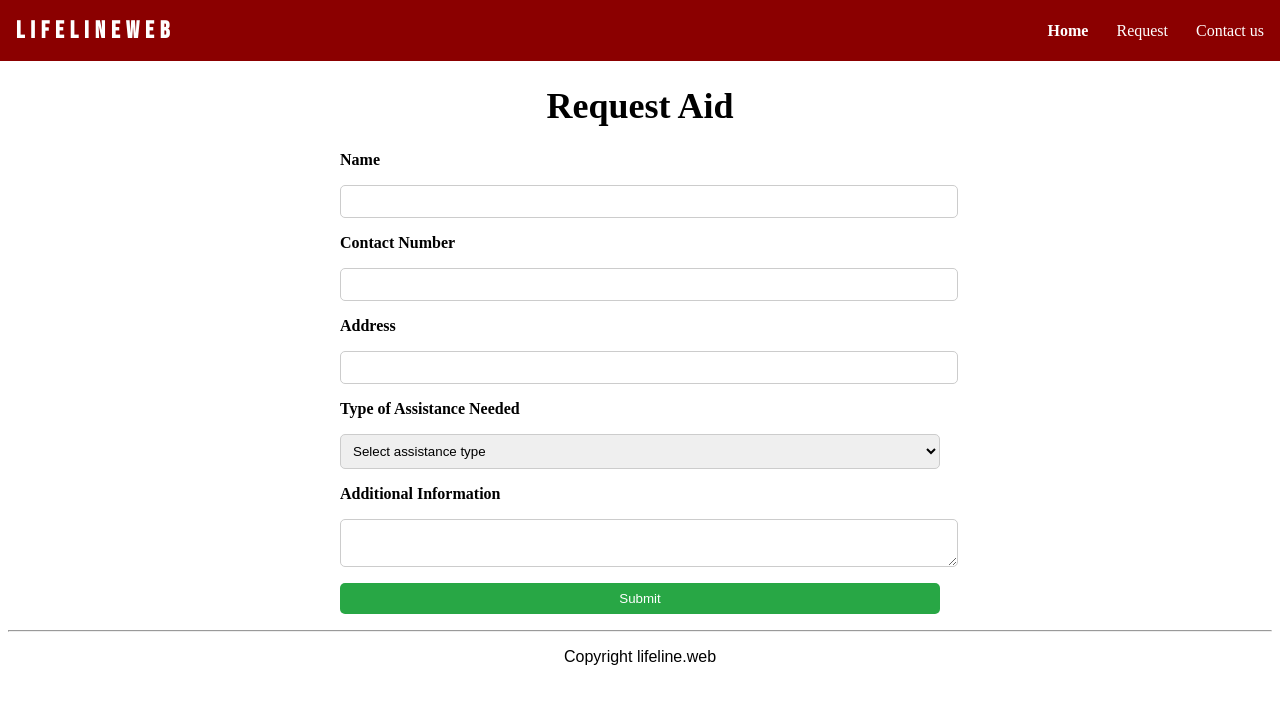
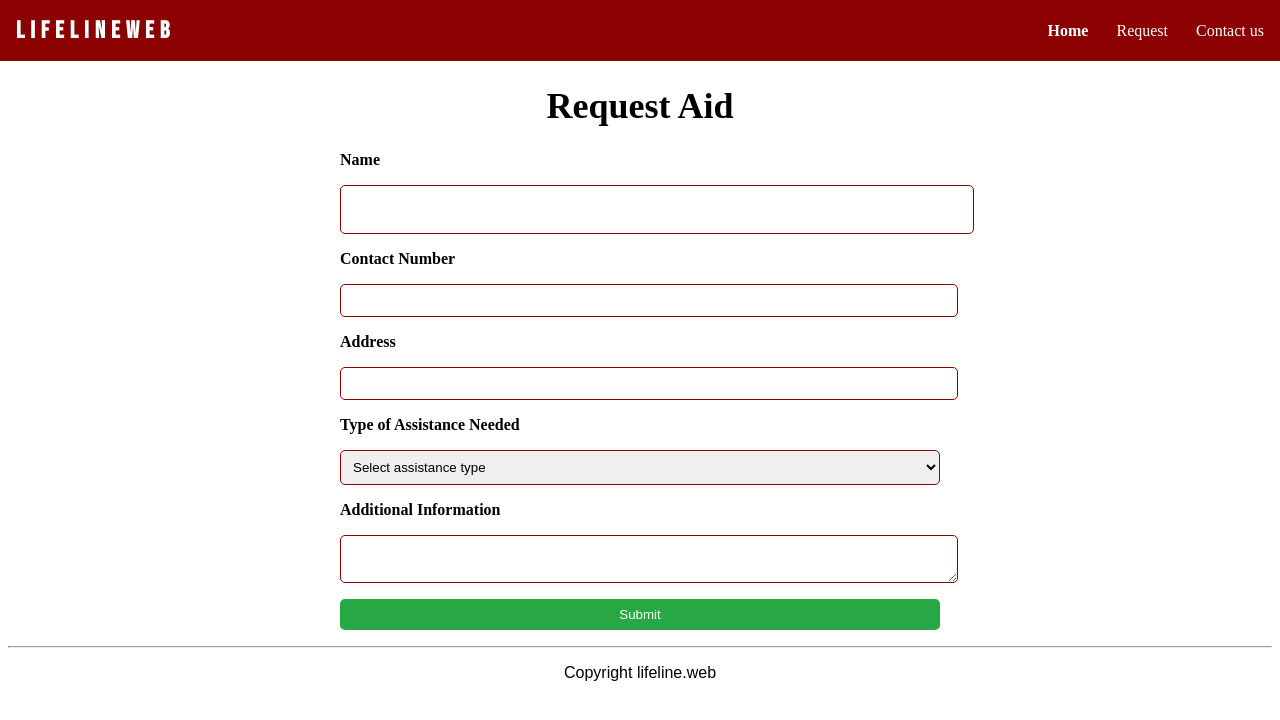
Before and after one commit to teamLifeline/project2, a SvelteKit app: page /request in a window 1280 px wide. Shown: the top 720 px of the page. Built offline with nearby package versions, Linux system fonts and the light colour scheme; a web font is replaced by a local one.

Commit message:
initial commit -vitest #1

```diff
--- a/src/routes/contact/+page.svelte
+++ b/src/routes/contact/+page.svelte
@@ -1,6 +1,6 @@
 <script lang="ts">
     import emailjs from 'emailjs-com';
-    import { validateForm } from "$lib/component/formValidator.js";
+    import { validateForm } from "$lib/component/formValidator";
     let name = '';
     let email = '';
     let phoneNumber = '';
--- a/src/routes/request/+page.svelte
+++ b/src/routes/request/+page.svelte
@@ -42,7 +42,7 @@
     }
     input, select, textarea {
       padding: 0.5rem;
-      border: 1px solid #ccc;
+      border: 1px solid #8B0000;
       border-radius: 5px;
       width: 100%;
     }
@@ -58,6 +58,15 @@
       background-color: #218838;
     }
 
+    .name {
+      display: grid;
+      padding: 1rem;
+      grid-gap: 1rem;
+      grid-template-columns: repeat(3, 1fr);
+      justify-content: flex-start;
+      align-items: flex-start;
+    }
+
     .Request-title {
       font-family: poppins;
       font-weight: bolder;
@@ -68,18 +77,18 @@
   </style>
 
   <h1 class="Request-title">Request Aid</h1>
-  <form on:submit|preventDefault={sendRequest} class="font-poppins">
+  <form on:submit|preventDefault={sendRequest} class="Submit">
     <label for="name">Name</label>
-    <input id="name" type="text" bind:value={name} required />
+    <input id="name" class="name" type="text" bind:value={name} required />
 
-    <label for="contact">Contact Number</label>
-    <input id="contact" type="tel" bind:value={contactNumber} required />
+    <label for="contact" class="contact">Contact Number</label>
+    <input id="contact" class="contact" type="tel" bind:value={contactNumber} required />
 
-    <label for="address">Address</label>
-    <input id="address" type="text" bind:value={address} required />
+    <label for="address" class="address">Address</label>
+    <input id="address" class="address" type="text" bind:value={address} required />
 
-    <label for="assistance">Type of Assistance Needed</label>
-    <select id="assistance" bind:value={assistanceType} required>
+    <label for="assistance" class="assistance">Type of Assistance Needed</label>
+    <select id="assistance" class="assistance" bind:value={assistanceType} required>
       <option value="">Select assistance type</option>
       <option value="fire">Fire Emergency</option>
       <option value="flood">Flooded</option>
@@ -87,8 +96,8 @@
       <!-- Add more options as needed -->
     </select>
 
-    <label for="additionalInfo">Additional Information</label>
-    <textarea id="additionalInfo" bind:value={additionalInfo}></textarea>
+    <label for="additionalInfo" class="additionalInfo">Additional Information</label>
+    <textarea id="additionalInfo" class="additionalInfo" bind:value={additionalInfo}></textarea>
 
     <button type="submit" class="submit">Submit</button>
   </form>
```
Also changed, not shown: src/lib/component/formValidator.ts (+8 -0 lines), tailwind.config.ts (+11 -1 lines), 2 other files (tests, documents, lock files or other folders).
